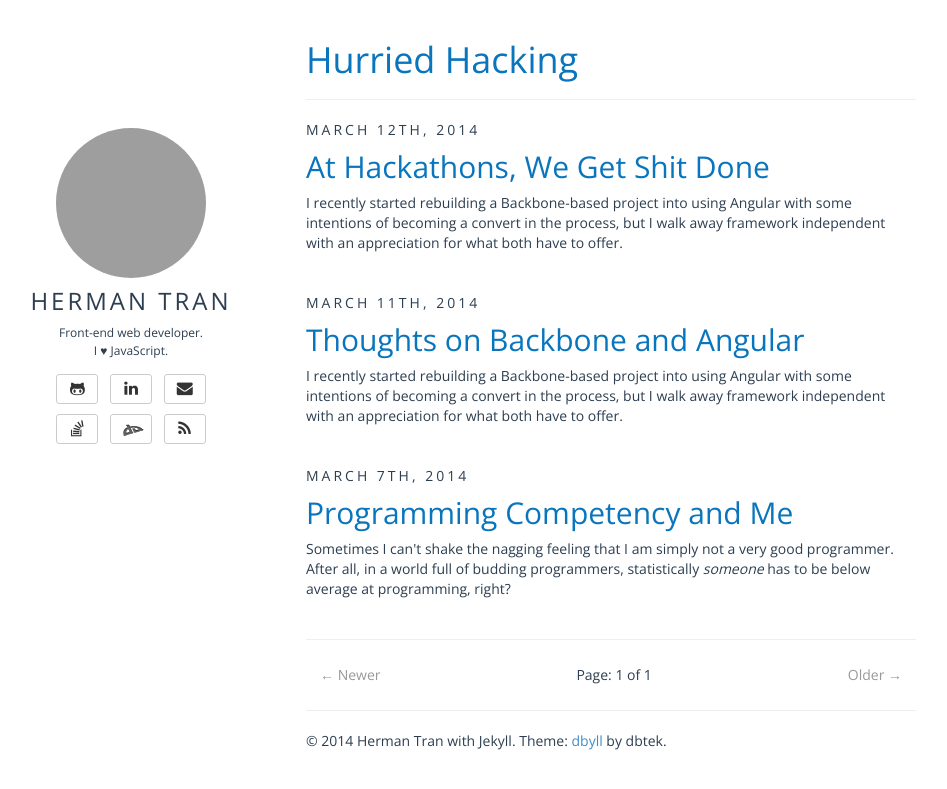
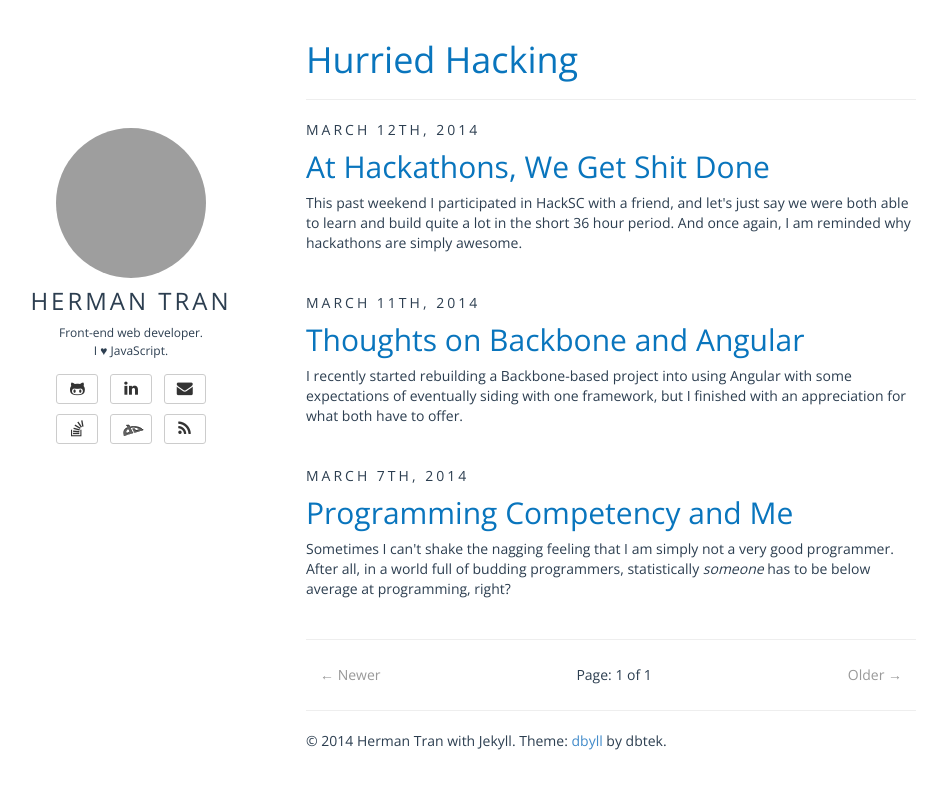
Before and after one commit to hermantran/hermantran.github.io, a Jekyll site: the page built from index.html, in a window 1280 px wide. Shown: the top 789 px of the page, without its empty margins (29-976 px from the left). Built offline with Jekyll 4.4.1, drawn with Linux system fonts in a browser that asks for light colours; the list of posts is cut into pages by our own code; grey boxes are pictures that could not be loaded.

Commit message:
changed the post intros

```diff
--- a/_posts/2014-03-07-programming-competency-and-me.html
+++ b/_posts/2014-03-07-programming-competency-and-me.html
@@ -17,10 +17,10 @@ comments: true
 
 <p><strong>Software engineers (well, some of them) don't take front-end development seriously.</strong></p>
 
-<p>HTML and CSS are definitely not programming languages. JavaScript was conceived in only 10 days and has all sorts of missing features (block scoping) and weird quirks (<code>[] + {} === "[object Object]"</code>) to show for the rushed development. Then we move to all sorts of awfulness when trying to interface with the DOM through JavaScript, with rampant cross-browser inconsistencies creating the need for a library like jQuery to abstract away the mess. In short, front-end development can seem like nothing more than bits of design work mixed in with some hackery to make all the browsers play nice. Then we might also consider just how many tools exist to enhance our limited toolbelt of HTML, CSS, and JavaScript...</p>
+<p>HTML and CSS are definitely not programming languages. JavaScript was conceived in only 10 days and has a fair share of missing features (block scoping) and weird quirks (<code>[] + {} === "[object Object]"</code>) to show for the rushed development. Then we move to all sorts of awfulness when trying to interface with the DOM through JavaScript, with rampant cross-browser inconsistencies creating the need for a library like jQuery to abstract away the mess. In short, front-end development can seem like nothing more than bits of design work mixed in with some hackery to make all the browsers play nice. Then we might also consider just how many tools exist to enhance our limited toolbelt of HTML, CSS, and JavaScript...</p>
 
 <p><strong>Front-end development is moving at such a rapid pace that it's hard to keep up.</strong></p>
 
-<p>I barely used Grunt for a few months and now Gulp already threatens to overtake it as the de facto JavaScript task runner. I also thought I stayed sufficiently abreast of JavaScript MVC frameworks by learning both Backbone and Angular, only to discover quite recently about the existence of more performant offerings like <a target="_blank" href="https://github.com/yyx990803/vue">Vue.js</a> and <a target="_blank" href="http://facebook.github.io/react/">Facebook's React</a> (as the View component). This is not to say that having more shiny new toys at our disposal is a bad thing, but it certainly doesn't build my confidence in feeling that I am a competent developer.</p>
+<p>I barely used Grunt for a few months and now <a target="_blank" href="http://gulpjs.com/">Gulp</a> already threatens to overtake it as the de facto JavaScript task runner. I also thought I stayed sufficiently abreast of JavaScript MVC frameworks by learning both Backbone and Angular, only to discover quite recently about the existence of more performant offerings like <a target="_blank" href="http://vuejs.org/">Vue.js</a> and <a target="_blank" href="http://facebook.github.io/react/">Facebook's React</a> (as the View component). This is not to say that having more shiny new toys at our disposal is a bad thing, but it certainly doesn't build confidence in feeling that I am a competent developer.</p>
 
 <p>(to be continued)</p>
--- a/_posts/2014-03-11-thoughts-on-backbone-and-angular.md
+++ b/_posts/2014-03-11-thoughts-on-backbone-and-angular.md
@@ -1,7 +1,7 @@
 ---
 layout: post
 title: Thoughts on Backbone and Angular
-description: I recently started rebuilding a Backbone-based project into using Angular with some intentions of becoming a convert in the process, but I walk away framework independent with an appreciation for what both have to offer.
+description: I recently started rebuilding a Backbone-based project into using Angular with some expectations of eventually siding with one framework, but I finished with an appreciation for what both have to offer.
 comments: true
 ---
 
--- a/_posts/2014-03-12-at-hackathons-we-get-shit-done.html
+++ b/_posts/2014-03-12-at-hackathons-we-get-shit-done.html
@@ -1,9 +1,11 @@
 ---
 layout: post
 title: At Hackathons, We Get Shit Done
-description: I recently started rebuilding a Backbone-based project into using Angular with some intentions of becoming a convert in the process, but I walk away framework independent with an appreciation for what both have to offer.
+description: This past weekend I participated in HackSC with a friend, and let's just say we were both able to learn and build quite a lot in the short 36 hour period. And once again, I am reminded why hackathons are simply awesome.
 comments: true
 ---
+
+<p>This past weekend I participated in <a target="_blank" href="http://hacksc.com/">HackSC</a> with a friend, and let's just say we were both able to learn and build quite a lot in the short 36 hour period. And once again, I am reminded why hackathons are simply awesome.</p>
 
 Lorem ipsum dolor sit amet,  consectetur adipisicing elit,  sed do eiusmod tempor incididunt ut labore et dolore magna aliqua. Ut enim ad minim veniam,  quis nostrud exercitation ullamco laboris nisi ut aliquip ex ea commodo consequat. Duis aute irure dolor in reprehenderit in voluptate velit esse cillum dolore eu fugiat nulla pariatur. Excepteur sint occaecat cupidatat non proident,  sunt in culpa qui officia deserunt mollit anim id est laborum.
 
```
